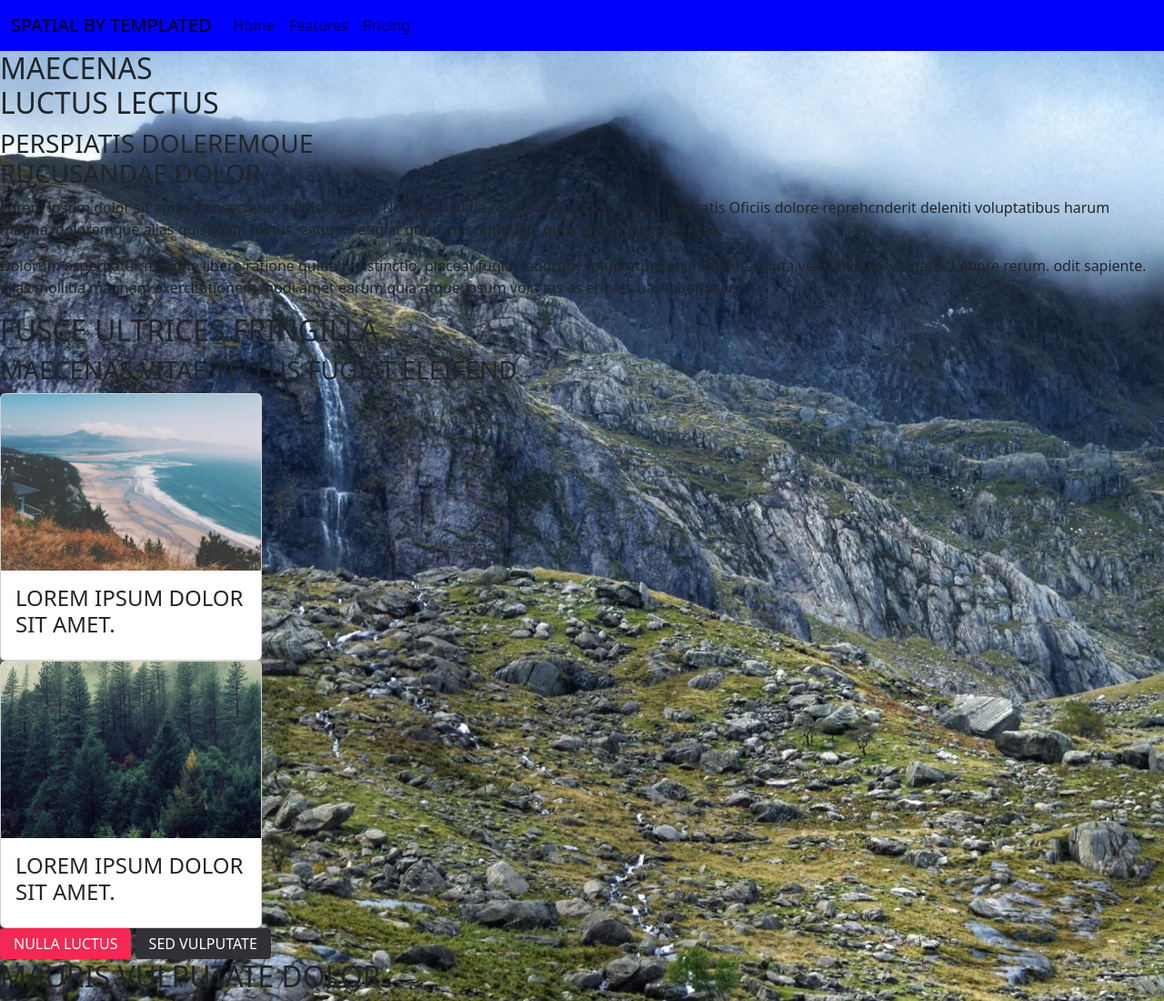
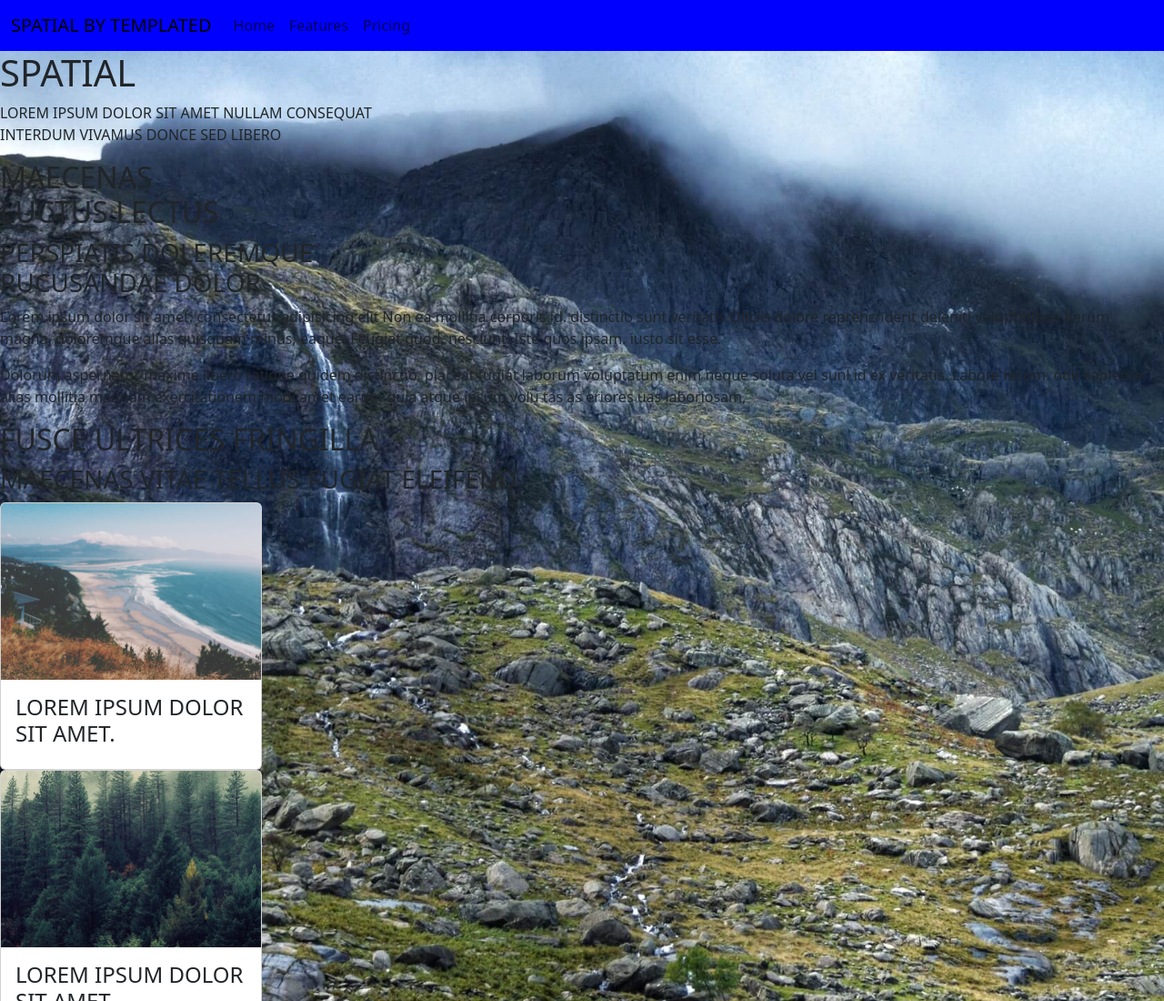
Before and after one commit to kottor96/Spatial, a website: page index.html in a window 1280 px wide. Shown: the top 1100 px of the page at 91% size. Drawn offline with nearby package versions, Linux system fonts and the light colour scheme.

Commit message:
j'ai aouter le titre dans le header

```diff
--- a/index.html
+++ b/index.html
@@ -30,6 +30,11 @@
                 </div>
             </div>
         </nav>
+        <h1>SPATIAL</h1>
+        <p>
+            LOREM IPSUM DOLOR SIT AMET NULLAM CONSEQUAT <br>
+            INTERDUM VIVAMUS DONCE SED LIBERO
+        </p>
     </header>
     <section>
         <div id="maecenas">
```
